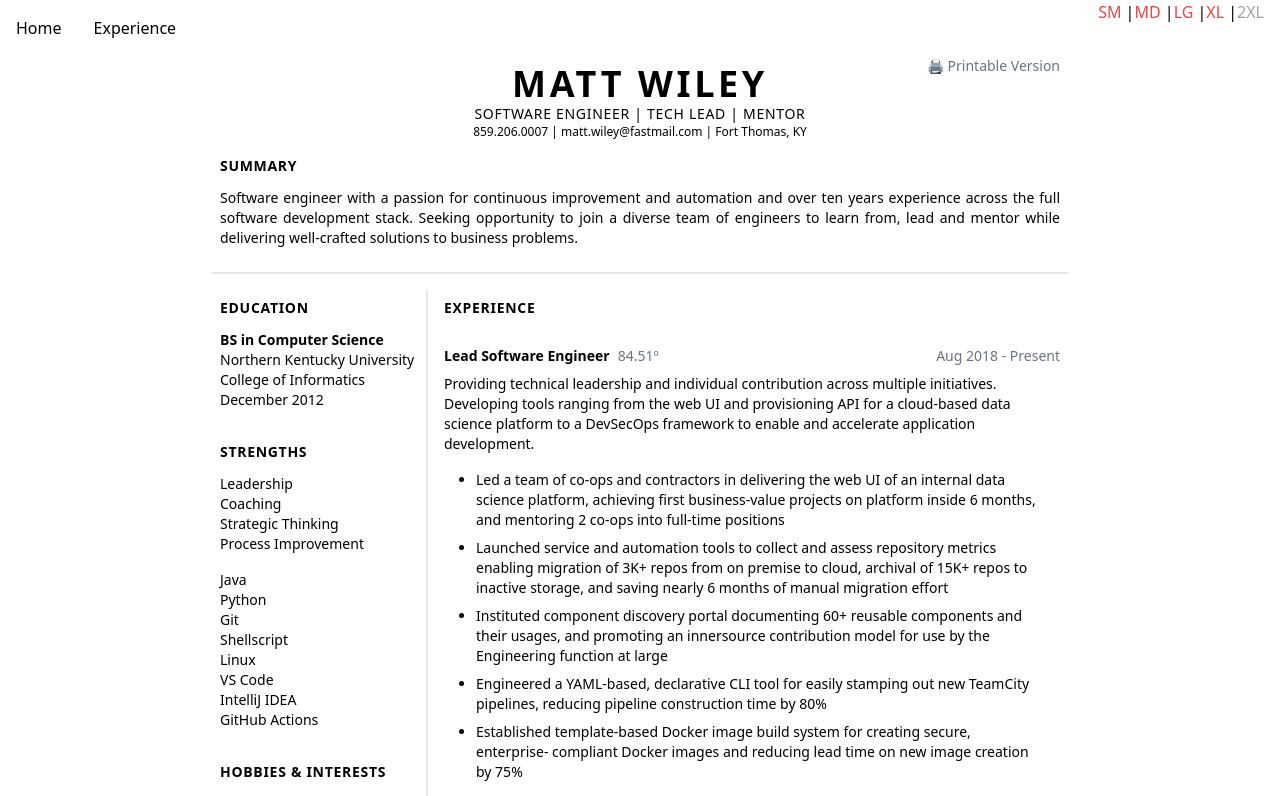
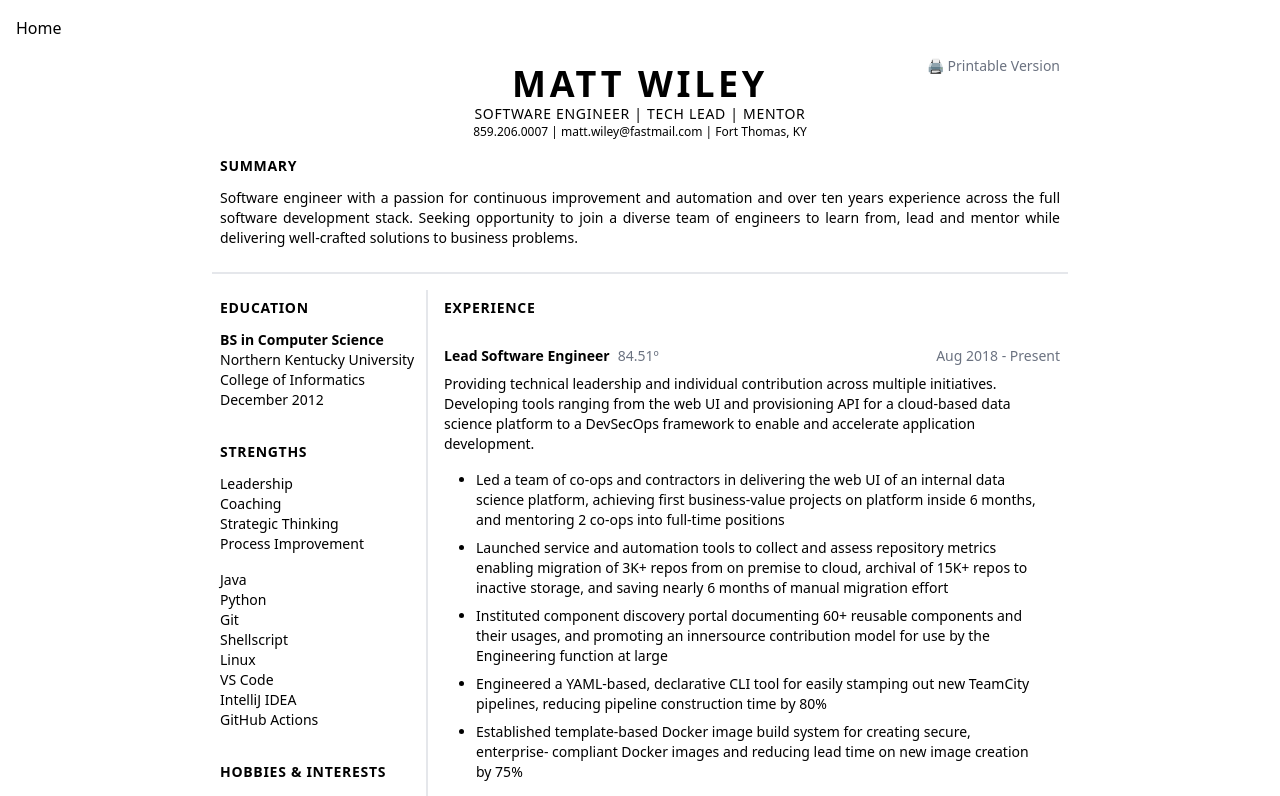
Before and after one commit to matt-wiley/matt-wiley.github.io, a React (Create React App) app in the folder my-site/: page /#/home in a window 1280 px wide. Shown: the top 796 px of the page. Built offline with nearby package versions, Linux system fonts and the light colour scheme.

Commit message:
Hiding some dev elements and empty nav destinations.

```diff
--- a/my-site/src/App.tsx
+++ b/my-site/src/App.tsx
@@ -9,6 +9,8 @@ import './App.css';
 
 function App() {
 
+  const SHOW_SIGNALS = false;
+
   return (
     <>
       <div className='flex flex-row print:invisible relative'>
@@ -16,12 +18,10 @@ function App() {
           {
             text: 'Home',
             link: '/home'
-          },
-          {
-            text: 'Experience',
-            link: '/experience'
           }
         ]}/>
+        {
+          (SHOW_SIGNALS) ?
             <div className='flex flex-row pr-4'>
               {/* SIGNALS FOR WHAT RESPONSIVE WIDTHS ARE FIRING */}
               <span className='text-gray-400 sm:text-red-500'>SM</span>&nbsp;|&nbsp;
@@ -30,6 +30,9 @@ function App() {
               <span className='text-gray-400 xl:text-red-500'>XL</span>&nbsp;|&nbsp;
               <span className='text-gray-400 2xl:text-red-500'>2XL</span>
             </div>
+          :
+            null
+        }
       </div>
       <div className='mbw-min-w'>
         <HashRouter>
```
Lines whose indentation alone changed are shown as unchanged.
